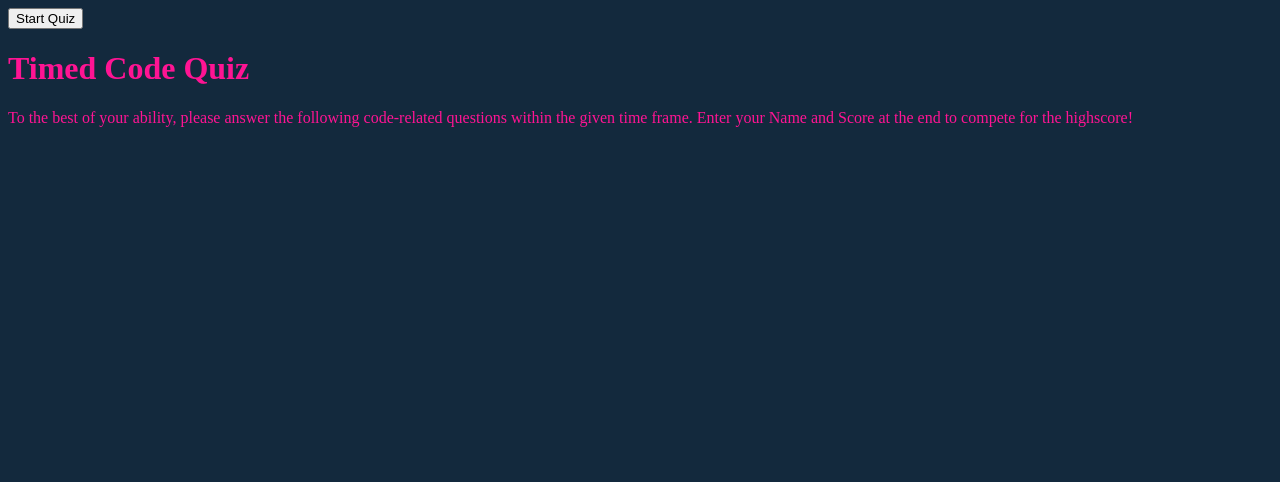
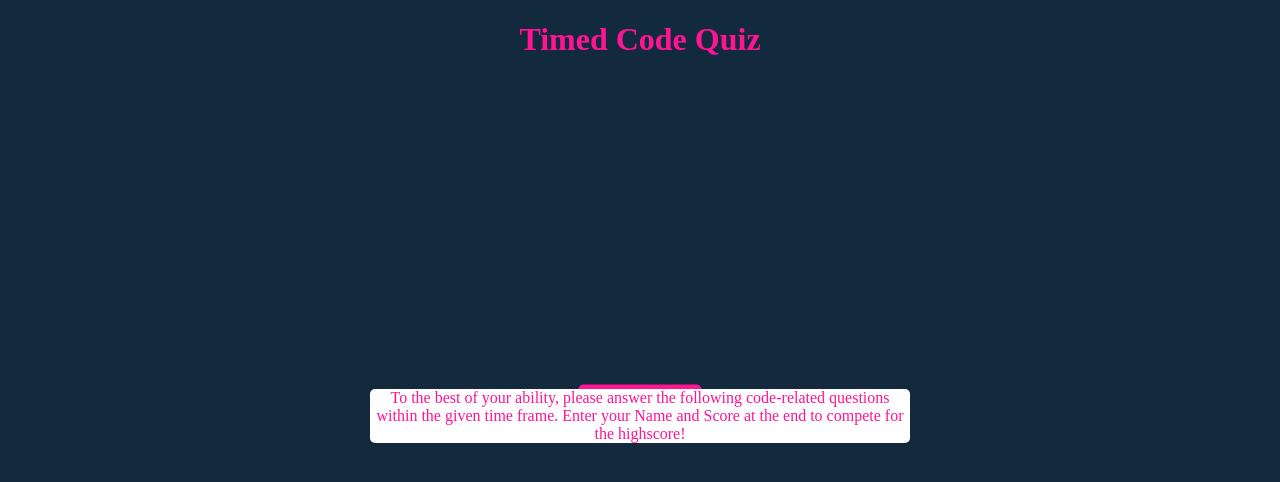
Before and after one commit to mayaimorales/code-quiz, a plain HTML site: page index.html in a window 1280 px wide. Drawn offline with Linux system fonts and the light colour scheme.

Commit message:
style body, start menu, and start button

```diff
--- a/index.html
+++ b/index.html
@@ -9,10 +9,9 @@
     </head>
 
     <body class="body">
+        <!--Linked JavaScript file below-->
         <script> src="script.js"</script>
-
-        <div class="start-btn"><button>Start Quiz</button></div>
-
+        <div class="start-button"><button>Start Quiz</button></div>
         <h1>Timed Code Quiz</h1>
         <p class="start-menu">To the best of your ability, please answer the following code-related questions within the given time frame. Enter your Name and Score at the end to compete for the highscore!</p>
     </body>
--- a/style.css
+++ b/style.css
@@ -5,7 +5,37 @@
 
 }
 
+h1{
+    text-align: center;
+}
+
 body {
     background-color: var(--dark);
     color: var(--pink)
 }
+
+.start-button, .start-menu {
+    position: absolute;
+    top: 50%;
+    left: 50%;
+    transform: translate(-50%, -50%);
+
+}
+
+.start-button button {
+    font-size: 25px;
+    font-weight: 500;
+    color: var(--white);
+    background: var(--pink);
+    outline: none;
+    border: none;
+    border-radius: 5px;
+    cursor: pointer;
+}
+
+.start-menu {
+    width: 540px;
+    background: var(--white);
+    border-radius: 5px;
+    text-align: center;
+}
```
